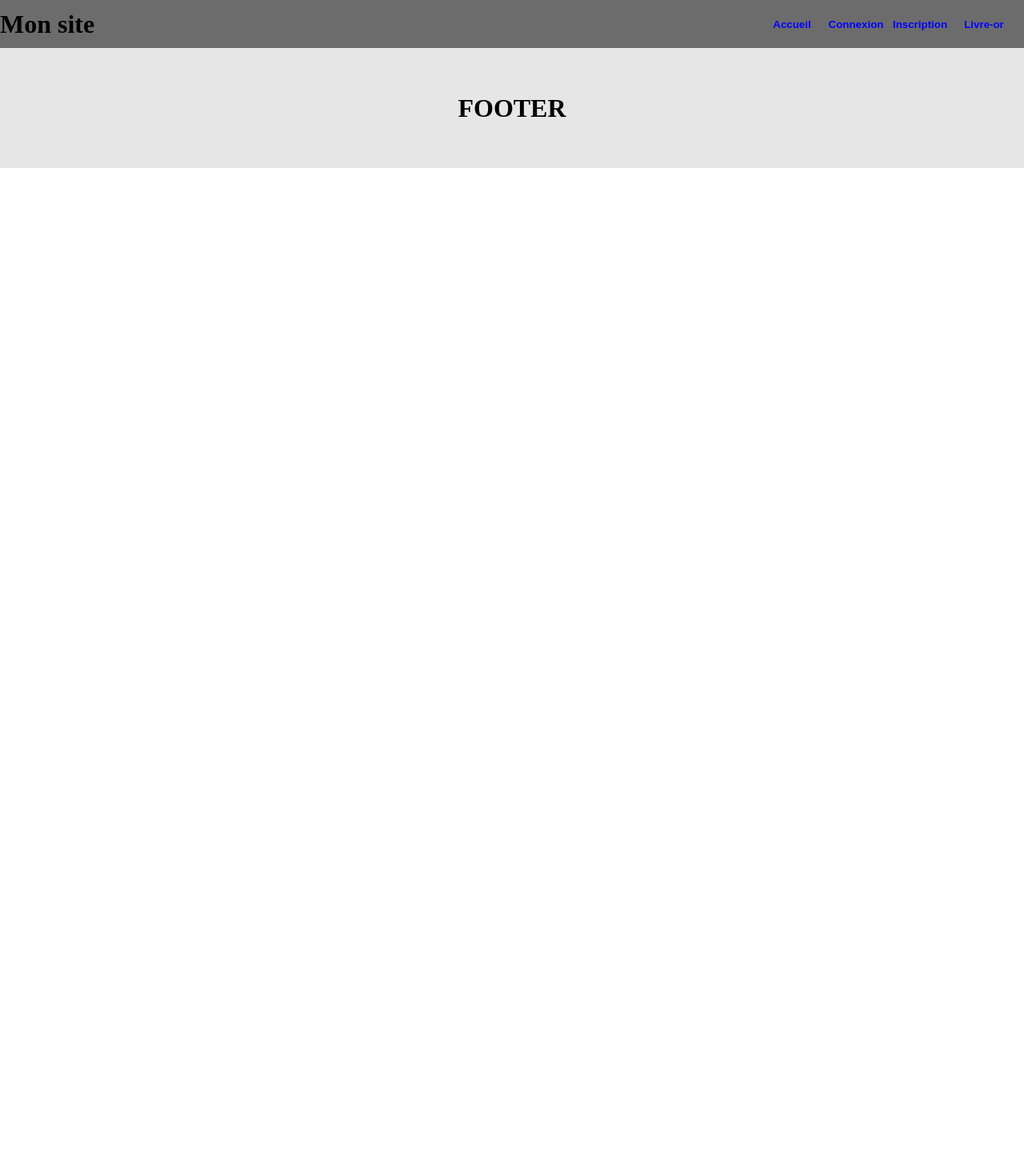
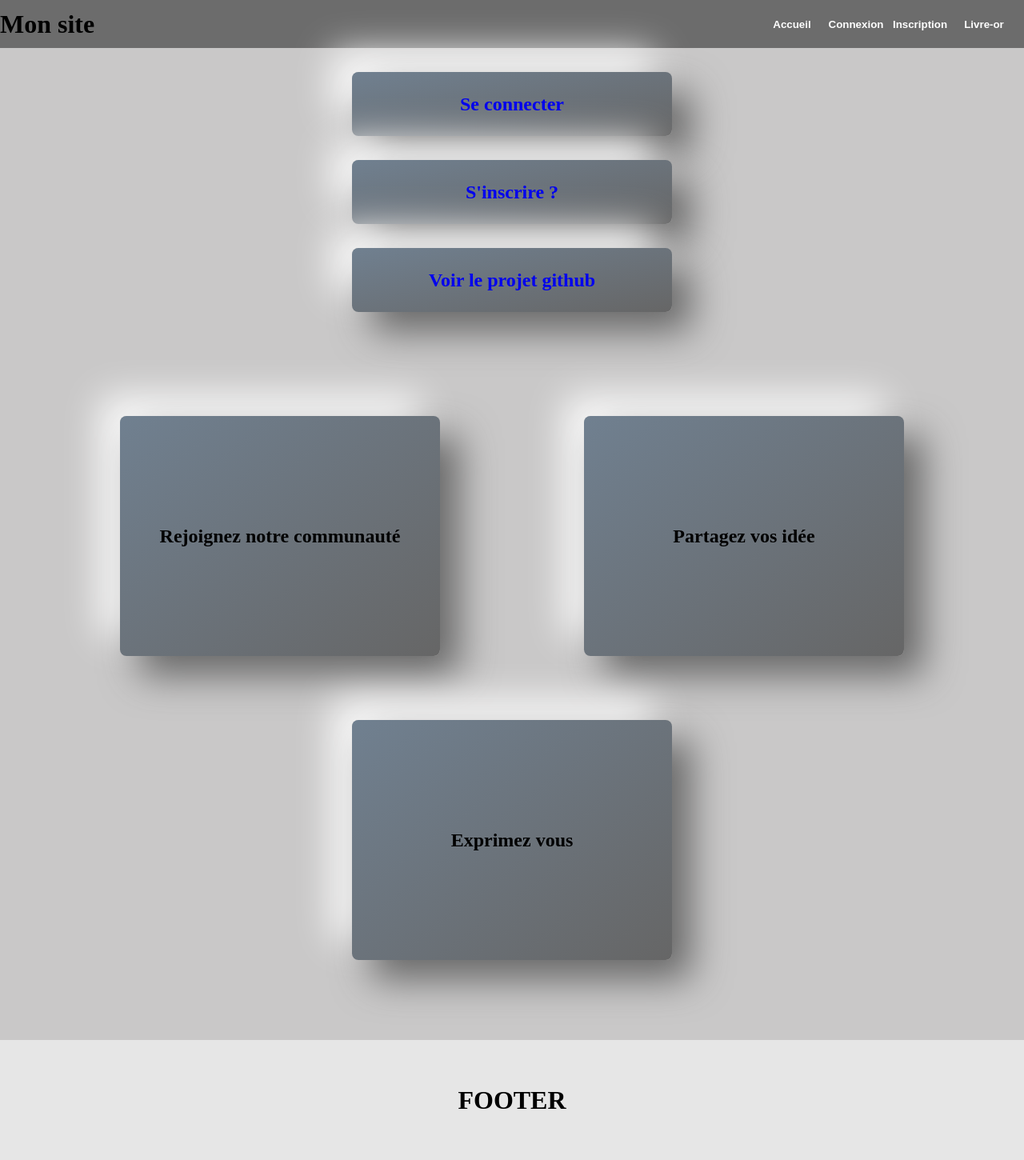
Before and after one commit to ahmed-magassouba/livre-or, a PHP site: page / in a window 1280 px wide. Shown: the whole page at 80% size. Before the commit the page ends 210 px from the top, so only its background shows below. Run offline with PHP 8.4, Linux system fonts and the light colour scheme.

Commit message:
debut livre or

```diff
--- a/css/style.css
+++ b/css/style.css
@@ -2,24 +2,33 @@
   box-sizing: border-box;
   margin: 0;
   padding: 0;
+}
+main{
+  background-color: rgb(201, 200, 200);
 }
 /****************/
 /* Style hearder*/
 /****************/
 header {
   display: flex;
-  background-color: #6c6c6c;
+  background-color: #beb8b8;
   justify-content: space-between;
   align-items: center;
   height: 60px;
+  background-color: #6c6c6c;
 }
+
+.head{
+  color: gold;
+}
+
+
 .menu {
   display: flex;
   justify-content: space-between;
   align-items: center;
   width: 65%;
   margin: 10px;
-
 }
 
 .child1 {
@@ -38,14 +47,16 @@ header {
   background-color: #6c6c6c;
   cursor: pointer;
   font-weight: bold;
-  color:blue
+  color: white;
 }
 
 .buttonactif {
   height: 60px;
   width: 80px;
-  background-color: whitesmoke;
+  color: #6c6c6c;
   border-radius: 10px 10px 0px 0px;
+  background: #ffffff;
+  box-shadow: 24px 24px 48px #666666, -24px -24px 48px #464242;
 }
 
 /**************************/
@@ -186,7 +202,62 @@ legend {
 }
 
 /***************************/
-/* style page commentaire */
+/* style page index */
+/**************************/
+
+.child1 {
+  display: flex;
+  justify-content: center;
+  flex-direction: column;
+  align-items: center;
+}
+.lien {
+  display: flex;
+  text-decoration: none;
+  justify-content: center;
+  height: 80px;
+  align-items: center;
+  margin: 30px;
+  width: 400px;
+  border-radius: 8px;
+  background: linear-gradient(to bottom right, slategrey, #666666);
+  box-shadow: 24px 24px 48px #666666, -24px -24px 48px #ffffff;
+}
+
+.sectionindex {
+  display: flex;
+  justify-content: center;
+  align-items: center;
+}
+
+.seajt{
+
+  display: flex;
+  justify-content: space-around;
+  padding: 60px;
+  flex-wrap: wrap;
+}
+
+.el{
+  text-align: center;
+  margin: 10px;
+}
+
+.textindex {
+  display: flex;
+  text-decoration: none;
+  justify-content: center;
+  height: 300px;
+  align-items: center;
+  margin: 30px;
+  width: 400px;
+  border-radius: 8px;
+  background: linear-gradient(to bottom right, slategrey, #666666);
+  box-shadow: 24px 24px 48px #666666, -24px -24px 48px #ffffff;
+}
+
+/***************************/
+/* style page livre or */
 /**************************/
 thead,
 tfoot {
--- a/header.php
+++ b/header.php
@@ -27,8 +27,8 @@ require_once 'function.php';
             <h1>Mon site</h1>
         </div>
         <div class="menu">
-            <div class="child1">
-                <h4 class="color"><?php if (!empty($_SESSION['user-connecte'])) {
+            <div >
+                <h4 class="head"><?php if (!empty($_SESSION['user-connecte'])) {
                                         echo 'Salut ' . $_SESSION["user-connecte"]["login"];
                                     }
                                     ?>
--- a/index.php
+++ b/index.php
@@ -4,8 +4,48 @@ require 'header.php';
 
 ?>
 
+<section class="sectionindex">
+
+    <?php if (est_connecte()) : ?>
+        <div class="child1">
+            <h1>Salut <?= $_SESSION['user-connecte']['login']; ?> bienvenue sur ma page</h1>
 
 
+            <a class="lien" target="blank" href="https://github.com/ahmed-magassouba/livre-or.git">
+                <h2> Acceder au projet github</h2>
+            </a>
+        </div>
+
+        </div>
+    <?php else : ?>
+        <div class="">
+            <a class="lien" href="connexion.php">
+                <h2>Se connecter</h2>
+            </a>
+            <a class="lien" href="inscription.php">
+                <h2>S'inscrire ?</h2>
+            </a>
+            <a class="lien" target="blank" href="https://github.com/ahmed-magassouba/livre-or.git">
+                <h2>Voir le projet github</h2>
+            </a>
+        </div>
+    <?php endif; ?>
+
+</section>
+
+<section class="seajt">
+    <div class="el">
+        <h2 class="textindex">Rejoignez notre communauté</h2>
+    </div>
+
+    <div class="el">
+        <h2 class="textindex">Partagez vos idée</h2>
+    </div>
+
+    <div class="el">
+        <h2 class="textindex">Exprimez vous</h2>
+    </div>
+</section>
 
 <?php
 
--- a/inscription.php
+++ b/inscription.php
@@ -72,7 +72,7 @@ mysqli_close($bdd);
                 </div>
 
                 <div>
-                    <input class="submitbutton" type="submit" value="Connexion">
+                    <input class="submitbutton" type="submit" value="Valider mon inscription">
                 </div>
 
             </fieldset>
```
Also changed, not shown: other parts of css/style.css (+34 -29 lines), commentaire.php (+14 -16 lines). Lines whose indentation alone changed are shown as unchanged.
